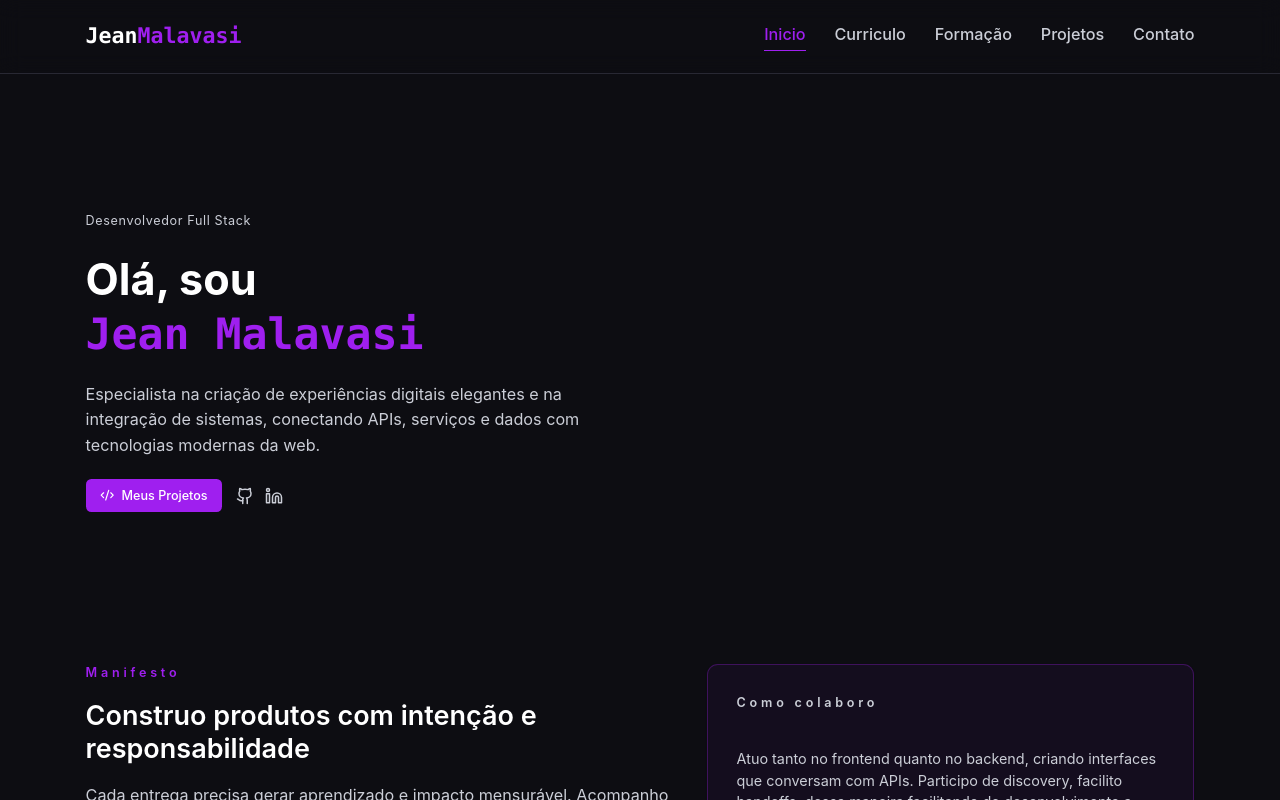
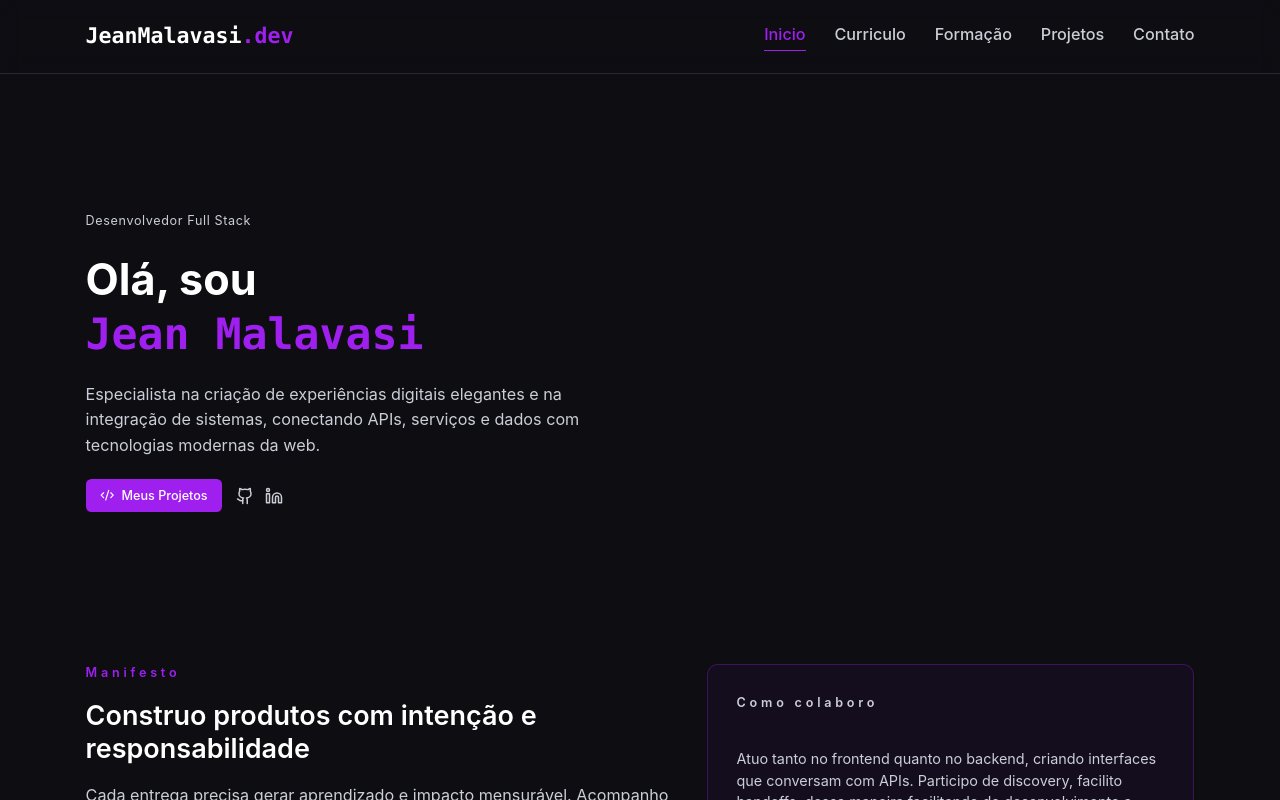
Before and after one commit to JPMworkPROG/jeanmalavasi.dev, a React (Vite) app: page / in a window 1280 px wide. Shown: the top 800 px of the page. Built offline with nearby package versions, Linux system fonts and the light colour scheme.

Commit message:
✨ update layout component to reflect new branding with updated site name and domain

```diff
--- a/src/components/Layout/Layout.tsx
+++ b/src/components/Layout/Layout.tsx
@@ -22,7 +22,7 @@ export default function Layout({ children }: { children: ReactNode }) {
             <nav className="container mx-auto px-6 py-6">
                <div className="flex flex-wrap items-center justify-between gap-x-4 gap-y-0">
                   <Link to="/" className="text-2xl font-bold font-mono">
-                     Jean<span className="text-primary">Malavasi</span>
+                     JeanMalavasi<span className="text-primary">.dev</span>
                   </Link>
                   <HeaderDesktopNavigation navigation={navigation} currentPath={location.pathname} />
                   <HeaderMobileNavigation navigation={navigation} currentPath={location.pathname} />
```
Also changed, not shown: 1 other file (tests, documents, lock files or other folders).
